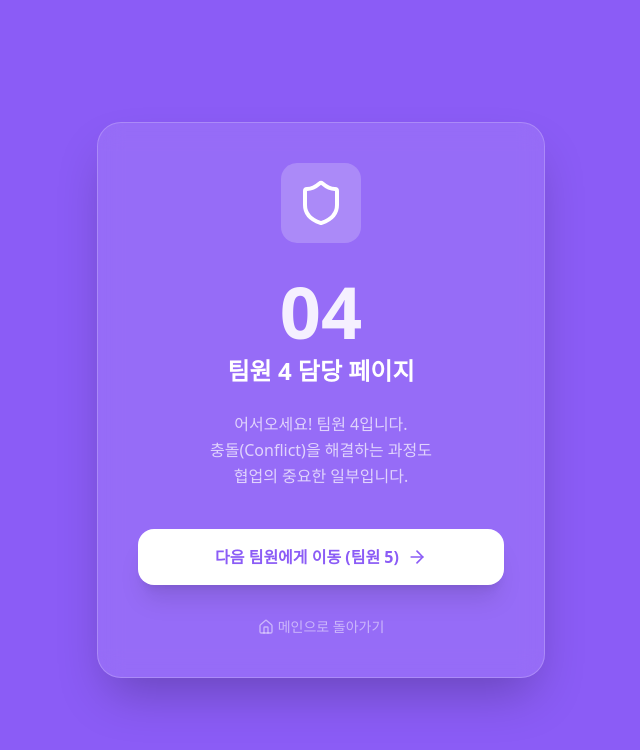
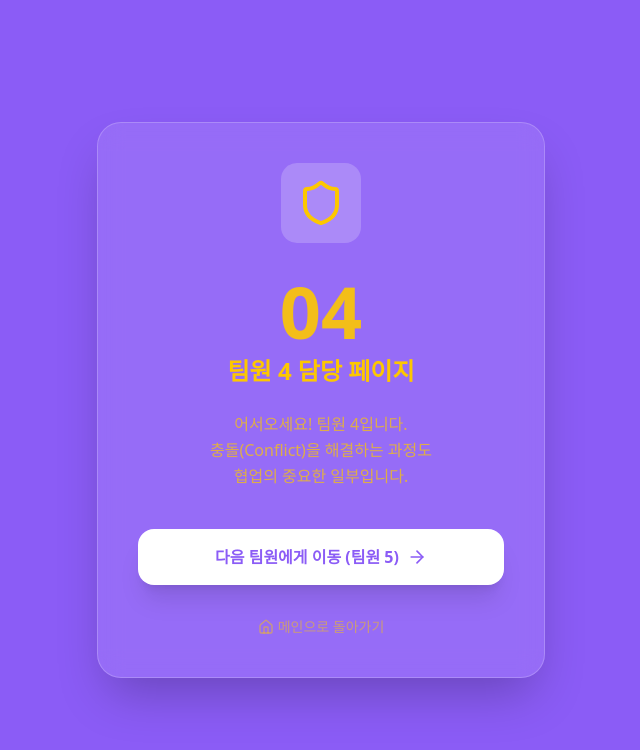
Before and after one commit to starstation2035/s, a Next.js app: page /member4 in a window 1280 px wide. Shown: the top 750 px of the page, without its empty margins (319-959 px from the left). Built offline with nearby package versions, Linux system fonts and the light colour scheme.

Commit message:
노란색으로 글자색 변경

```diff
--- a/app/member4/page.tsx
+++ b/app/member4/page.tsx
@@ -6,18 +6,18 @@ import { ArrowRight, Shield, Home } from 'lucide-react';
 
 export default function Member4() {
   return (
-    <div className="min-h-screen flex flex-col items-center justify-center bg-[#8B5CF6] text-white p-6">
+    <div className="min-h-screen flex flex-col items-center justify-center bg-[#8B5CF6] text-yellow-400 p-6">
       <div className="max-w-md w-full bg-white/10 backdrop-blur-md rounded-3xl p-10 shadow-2xl border border-white/20 text-center">
         <div className="mb-8 flex justify-center">
           <div className="w-20 h-20 bg-white/20 rounded-2xl flex items-center justify-center">
-            <Shield className="w-12 h-12 text-white" />
+            <Shield className="w-12 h-12 text-yellow-400" />
           </div>
         </div>
 
         <h1 className="text-7xl font-black mb-2 opacity-90">04</h1>
         <h2 className="text-2xl font-bold mb-6">팀원 4 담당 페이지</h2>
 
-        <p className="text-white/70 mb-10 leading-relaxed">
+        <p className="text-yellow-400/70 mb-10 leading-relaxed">
           어서오세요! 팀원 4입니다.<br/>
           충돌(Conflict)을 해결하는 과정도<br/>
           협업의 중요한 일부입니다.
@@ -32,7 +32,7 @@ export default function Member4() {
         </Link>
 
         <div className="mt-8">
-          <Link href="/" className="text-white/50 hover:text-white flex items-center justify-center gap-1 text-sm transition-colors">
+          <Link href="/" className="text-yellow-400/50 hover:text-yellow-400 flex items-center justify-center gap-1 text-sm transition-colors">
             <Home className="w-4 h-4" />
             메인으로 돌아가기
           </Link>
```
